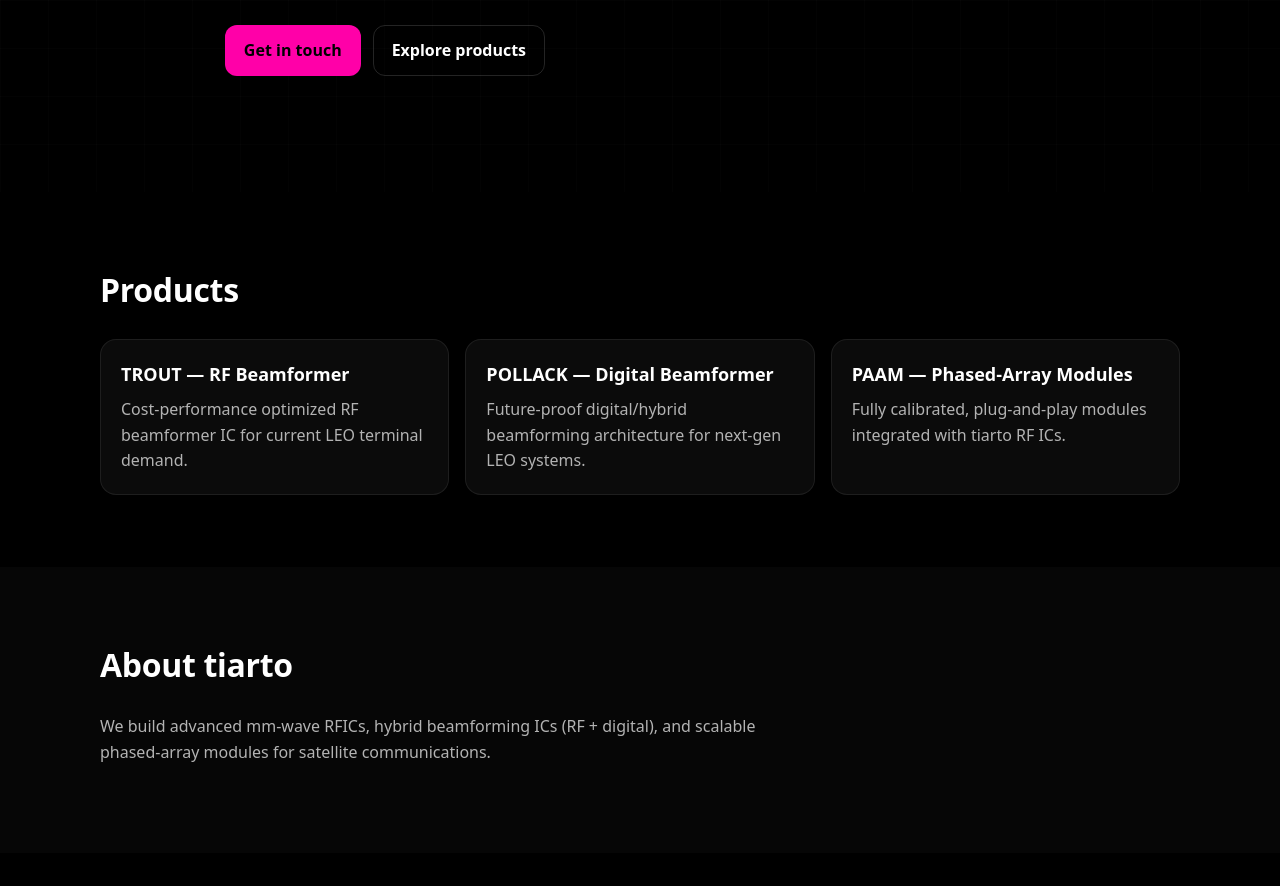
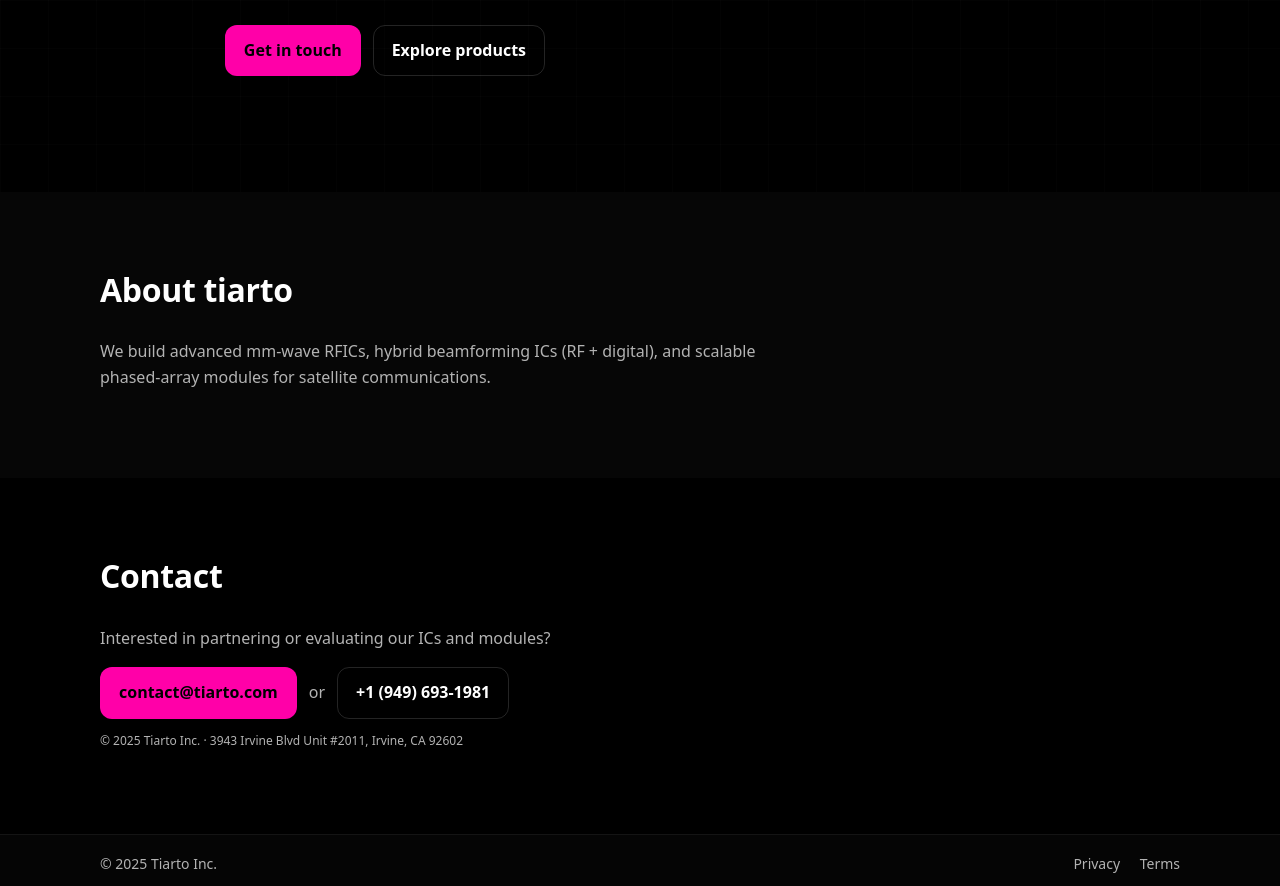
Before and after one commit to tiarto-inc/tiarto-inc.github.io, a plain HTML site: page index.html in a window 1280 px wide. Shown: the part 449-1335 px from the top of the page. Drawn offline with Linux system fonts and the light colour scheme.

Commit message:
Update index.html

```diff
--- a/index.html
+++ b/index.html
@@ -20,7 +20,6 @@
         <img src="assets/logo.svg" alt="tiarto logo" class="logo" />
       </a>
       <nav class="links">
-        <a href="#products">Products</a>
         <a href="#about">About</a>
         <a href="#contact" class="cta">Contact</a>
       </nav>
@@ -39,26 +38,6 @@
         <div class="actions">
           <a href="#contact" class="btn primary">Get in touch</a>
           <a href="#products" class="btn ghost">Explore products</a>
-        </div>
-      </div>
-    </section>
-
-    <section id="products" class="section">
-      <div class="container">
-        <h2>Products</h2>
-        <div class="cards">
-          <article class="card">
-            <h3>TROUT — RF Beamformer</h3>
-            <p>Cost‑performance optimized RF beamformer IC for current LEO terminal demand.</p>
-          </article>
-          <article class="card">
-            <h3>POLLACK — Digital Beamformer</h3>
-            <p>Future‑proof digital/hybrid beamforming architecture for next‑gen LEO systems.</p>
-          </article>
-          <article class="card">
-            <h3>PAAM — Phased‑Array Modules</h3>
-            <p>Fully calibrated, plug‑and‑play modules integrated with tiarto RF ICs.</p>
-          </article>
         </div>
       </div>
     </section>
```
